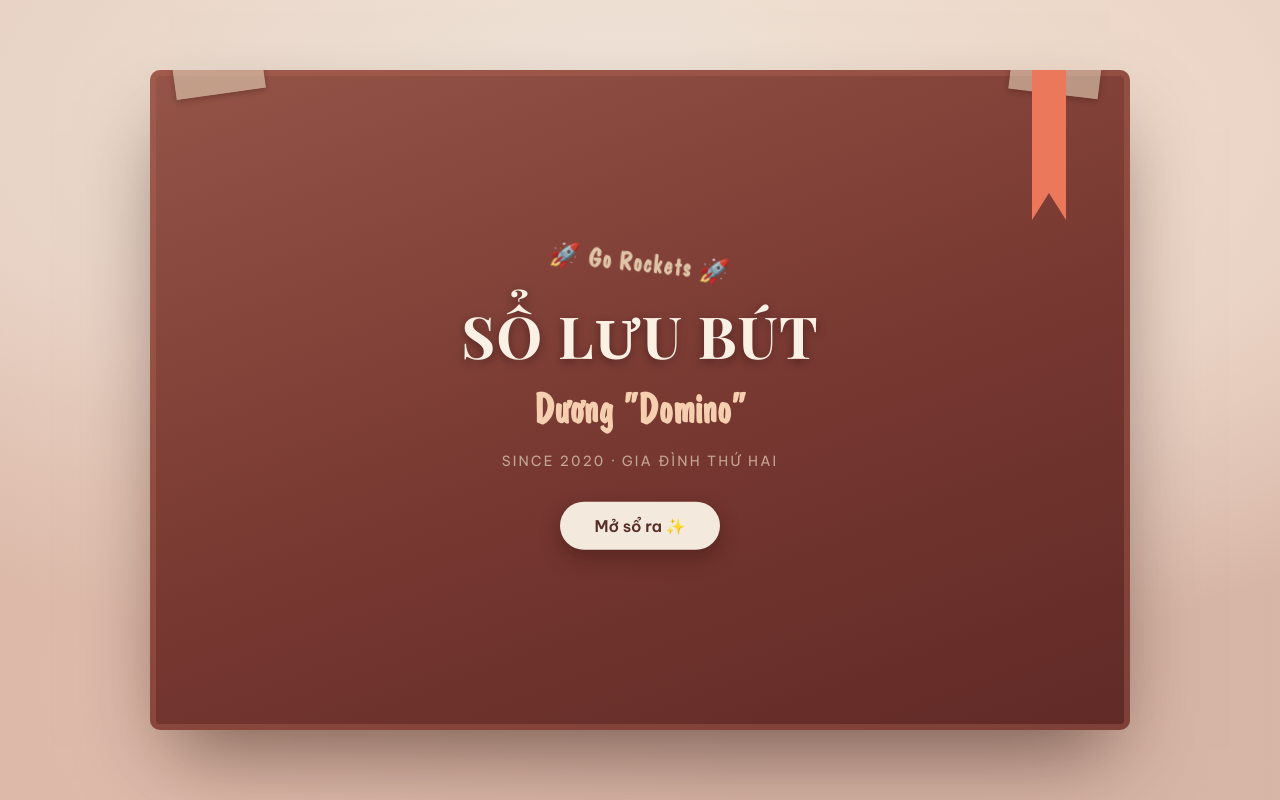
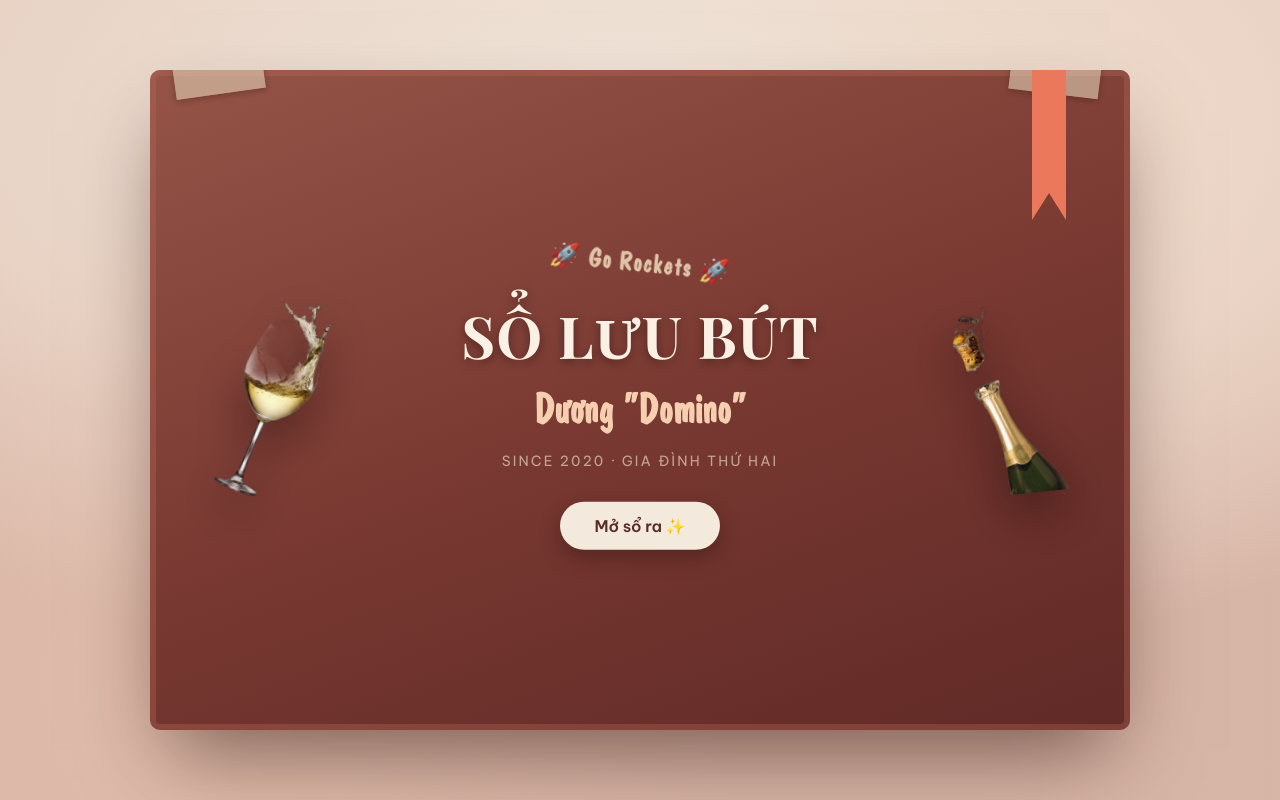
Before and after one commit to Hoang-Le-Legacy/DuongLuuBut, a website: page index.html in a window 1280 px wide. Drawn offline with nearby package versions, Linux system fonts and the light colour scheme; no server answers; a web font is replaced by a local one.

Commit message:
Add to home

```diff
--- a/css/styles.css
+++ b/css/styles.css
@@ -897,6 +897,23 @@ a:hover { color: oklch(38% 0.16 30); }
   clip-path: polygon(0 0, 100% 0, 100% 100%, 50% 82%, 0 100%);
   box-shadow: 0 4px 10px oklch(20% 0.05 30 / 0.3);
 }
+.cover__wine,
+.cover__glass {
+  position: absolute;
+  top: 50%;
+  width: clamp(68px, 8.5vw, 118px);
+  filter: drop-shadow(0 16px 24px oklch(15% 0.04 30 / 0.55));
+  pointer-events: none;
+  user-select: none;
+}
+.cover__wine {
+  right: clamp(16px, 7%, 90px);
+  transform: translateY(-52%) rotate(-6deg);
+}
+.cover__glass {
+  left: clamp(16px, 7%, 90px);
+  transform: translateY(-52%) rotate(6deg);
+}
 .cover__rockets {
   font-family: var(--font-hand);
   font-weight: 600;
@@ -1098,6 +1115,13 @@ a:hover { color: oklch(38% 0.16 30); }
   .editor { max-height: 92vh; }
   .share { width: 100%; }
   .contribute-stage { padding: 20px 14px; }
+  .cover__wine, .cover__glass { width: clamp(52px, 14vw, 76px); }
+  .cover__wine { right: 4px; }
+  .cover__glass { left: 4px; }
+}
+
+@media (max-width: 460px) {
+  .cover__wine, .cover__glass { display: none; }
 }
 
 /* ---- accessibility ------------------------------------------------------- */
--- a/index.html
+++ b/index.html
@@ -218,6 +218,9 @@
           <div class="cover__tape cover__tape--right"></div>
           <div class="cover__ribbon"></div>
 
+          <img class="cover__wine" src="assets/wine.png" alt="" aria-hidden="true">
+          <img class="cover__glass" src="assets/glass.png" alt="" aria-hidden="true">
+
           <div class="cover__rockets">🚀 Go Rockets 🚀</div>
           <div class="cover__heading">SỔ LƯU BÚT</div>
           <div class="cover__name">Dương "Domino"</div>
```
Also changed, not shown: assets/glass.png (added), assets/wine.png (added).
